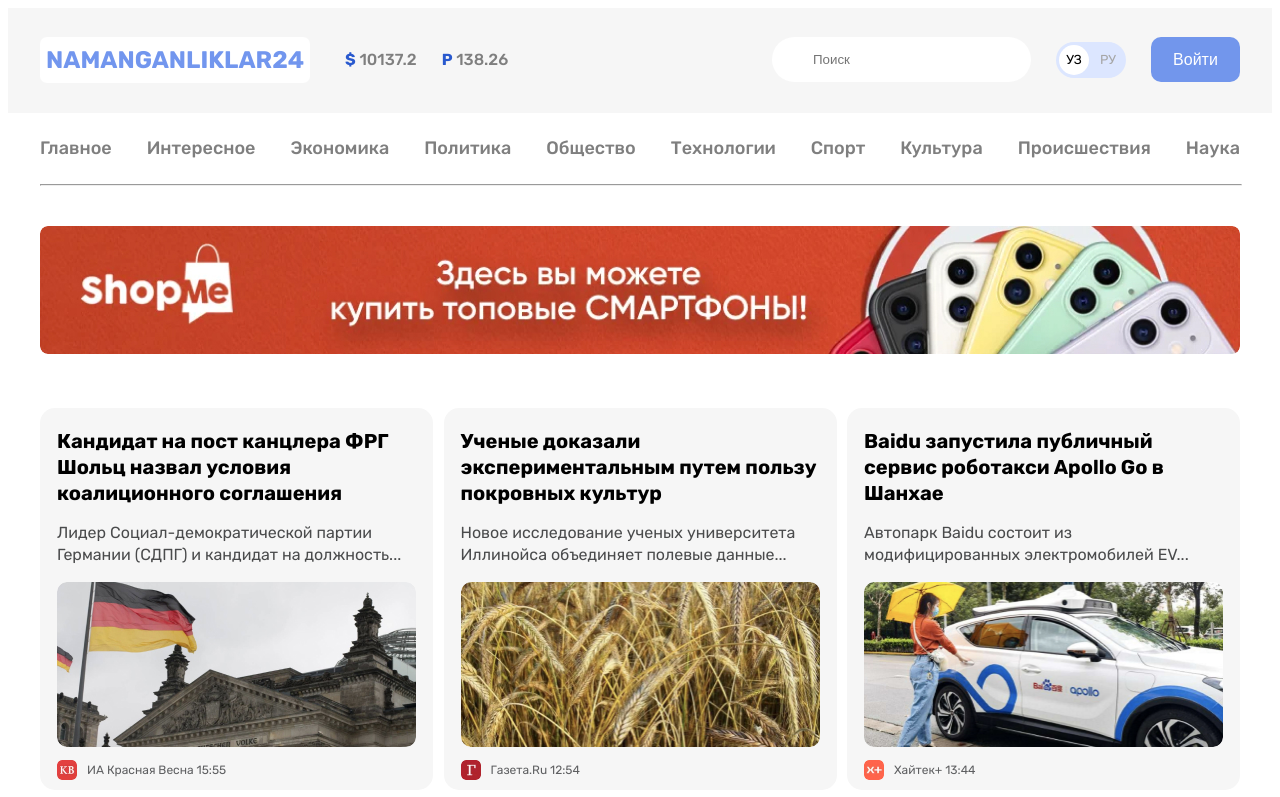
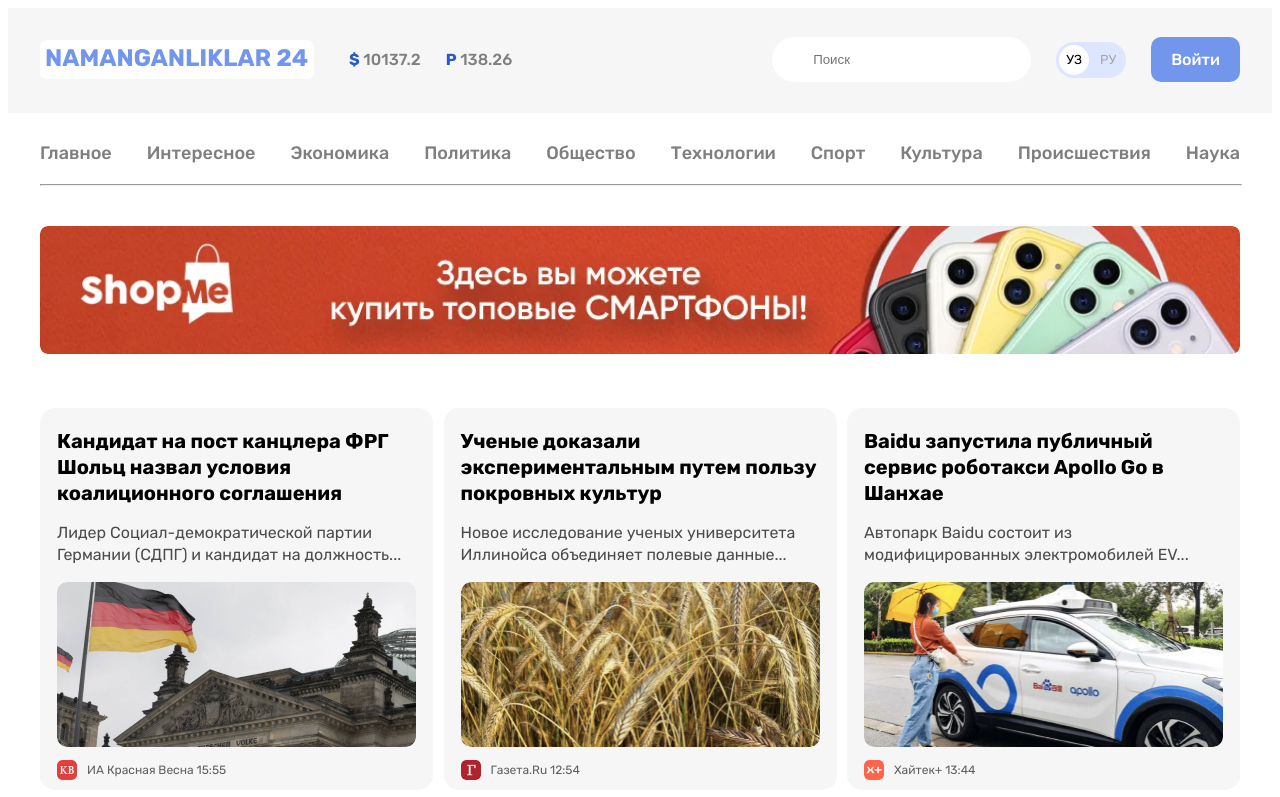
Before and after one commit to WnnR23/Namanganliklar24, a plain HTML site: page index.html in a window 1280 px wide. Shown: the top 797 px of the page. Drawn offline with Linux system fonts and the light colour scheme; files whose address does not match are found by name.

Commit message:
fix bugs

```diff
--- a/css/style.css
+++ b/css/style.css
@@ -25,16 +25,9 @@ header {
 }
 
 .site-logo {
-  text-decoration: none;
-  padding: 9px 6px 8px;
+  padding: 8px 6px;
   background: #FFFFFF;
   border-radius: 7px;
-  border: none;
-  text-transform: uppercase;
-  font-weight: bold;
-  font-size: 24px;
-  line-height: 29px;
-  color: #7296EE;
   margin-right: 10px;
 }
 
@@ -93,11 +86,10 @@ header input {
 }
 
 .header_btn {
-  width: 89px;
-  height: 45px;
+  padding: 13px 20px;
+  text-decoration: none;
   background: #7296EC;
   border-radius: 10px;
-  border: none;
   margin-left: 25px;
   font-weight: 500;
   color: #FFFFFF;
@@ -107,10 +99,24 @@ header input {
 /* Navbar */
 
 nav {
-  align-items: center;
-  height: 71px;
-  display: flex;
-  justify-content: space-between;
+  padding: 30px 0 20px;
+}
+
+nav ul {
+  margin: 0;
+  padding: 0;
+}
+
+nav ul li {
+  list-style: none;
+}
+
+nav ul li a {
+  text-decoration: none;
+  color: #7F7F7F;
+  font-weight: 500;
+  font-size: 18px;
+  line-height: 21px;
 }
 
 hr {
@@ -118,15 +124,6 @@ hr {
   color: #D1D1D1;
   margin: 0;
   padding: 0;
-}
-
-nav a {
-  text-decoration: none;
-  color: #7F7F7F;
-  font-weight: 500;
-  font-size: 18px;
-  line-height: 21px;
-  text-align: center;
 }
 
 .advertise {
--- a/index.html
+++ b/index.html
@@ -18,7 +18,7 @@
     <div class="container">
       <div class="row">
         <div class="row">
-          <a class="site-logo">Namanganliklar24</a>
+          <a class="site-logo"><img src="img/logo.svg" alt=""></a>
           <p><span>$</span> 10137.2</p>
           <p><span>P</span> 138.26</p>
         </div>
@@ -28,26 +28,29 @@
             <a href="#" class="lang_active">УЗ</a>
             <a href="#">РУ</a>
           </div>
-          <button class="header_btn">Войти</button>
+          <a href="#" class="header_btn">Войти</a>
         </div>
       </div>
     </div>
   </header>
   <div class="container">
     <nav>
-      <a href="#">Главное</a>
-      <a href="#">Интересное</a>
-      <a href="#">Экономика</a>
-      <a href="#">Политика</a>
-      <a href="#">Общество</a>
-      <a href="#">Технологии</a>
-      <a href="#">Спорт</a>
-      <a href="#">Культура</a>
-      <a href="#">Происшествия</a>
-      <a href="#">Наука</a>
+      <ul class="row">
+        <li><a href="#">Главное</a></li>
+        <li><a href="#">Интересное</a></li>
+        <li><a href="#">Экономика</a></li>
+        <li><a href="#">Политика</a></li>
+        <li><a href="#">Общество</a></li>
+        <li><a href="#">Технологии</a></li>
+        <li><a href="#">Спорт</a></li>
+        <li><a href="#">Культура</a></li>
+        <li><a href="#">Происшествия</a></li>
+        <li><a href="#">Наука</a></li>
+      </ul>
+
     </nav>
     <hr>
-    <img class="advertise" src="img/optimize.jpg" alt="ad">
+    <a href="#" target="_blank"><img class="advertise" src="img/optimize.jpg" alt="ad"></a>
   </div>
   <main>
     <div class="container row">
```
Also changed, not shown: img/logo.svg (added).
